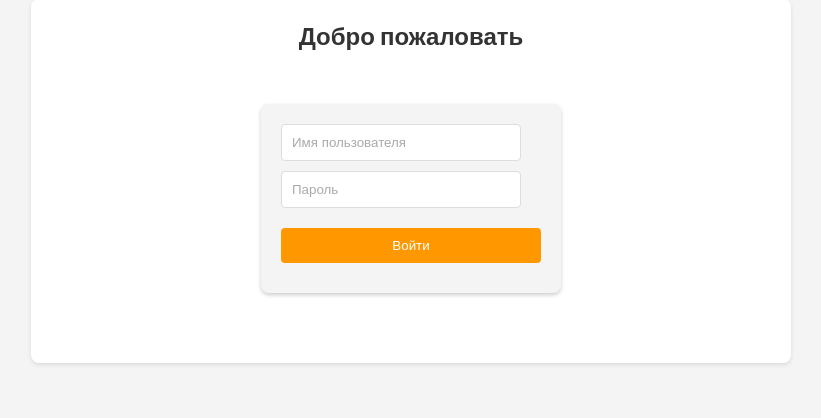
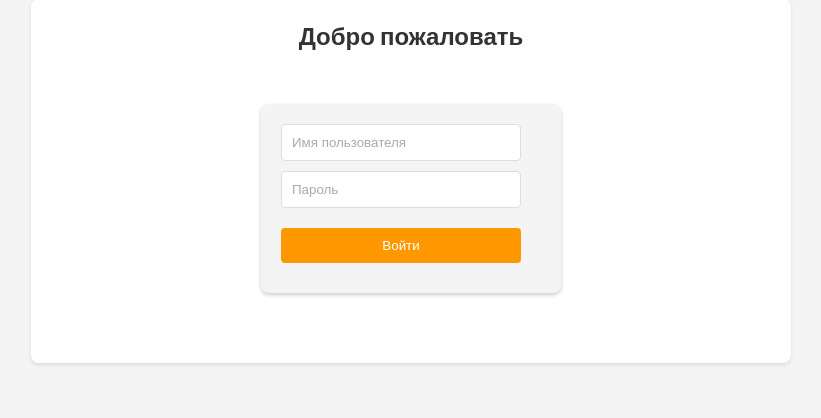
Before and after one commit to 4m00/4m00.github.io, a PHP site: page / in a window 1280 px wide. Shown: the part 131-549 px from the top of the page, without its empty margins (229-1050 px from the left). Run offline with PHP 8.4, Linux system fonts and the light colour scheme.

Commit message:
Add files via upload

```diff
--- a/styles.css
+++ b/styles.css
@@ -153,7 +153,7 @@ button:hover {
 }
 
 #login-form button {
-  width: 100%;
+  width: calc(100% - 20px);
   padding: 10px;
   border: none;
   border-radius: 4px;
```
